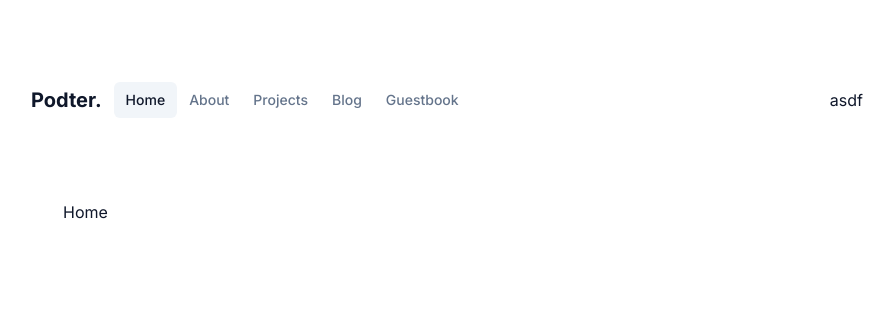
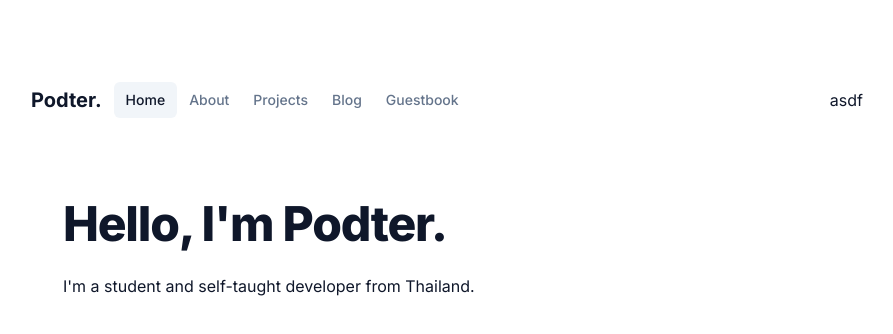
Before and after one commit to Podter/podter-website-old, a Next.js app: page / in a window 1280 px wide. Shown: the top 334 px of the page, without its empty margins (193-1086 px from the left). Built offline with nearby package versions, Linux system fonts and the light colour scheme.

Commit message:
Update page.tsx

```diff
--- a/app/(home)/page.tsx
+++ b/app/(home)/page.tsx
@@ -1,3 +1,15 @@
+import { TypographyH1, TypographyP } from "@/components/ui/Typography";
+
 export default function Page() {
-  return <div>Home</div>;
+  return (
+    <>
+      <TypographyH1>
+        Hello, I&apos;m Podter.{" "}
+        {/* <Icon className="inline" icon={wavingHand} inline /> */}
+      </TypographyH1>
+      <TypographyP>
+        I&apos;m a student and self-taught developer from Thailand.
+      </TypographyP>
+    </>
+  );
 }
```
